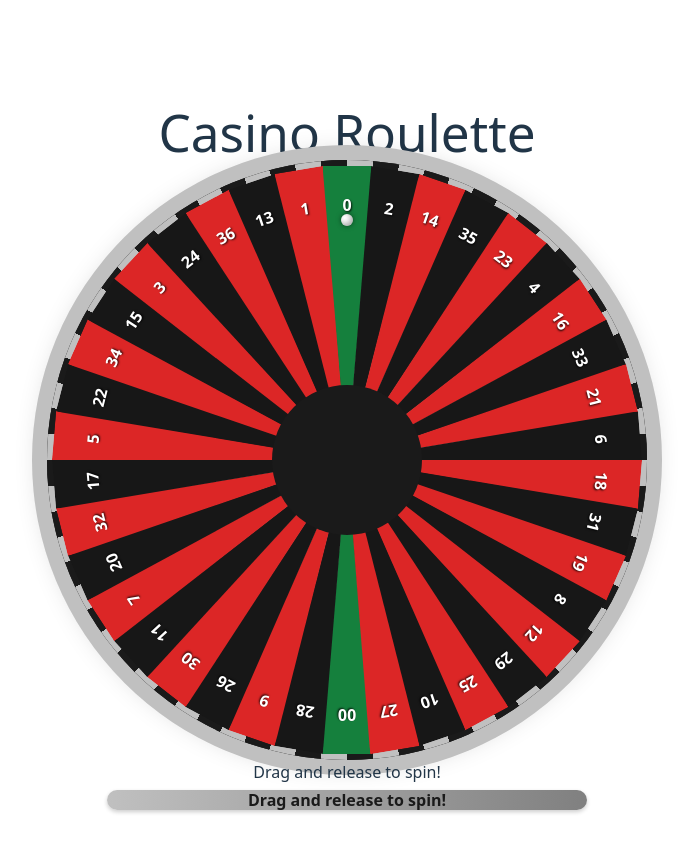
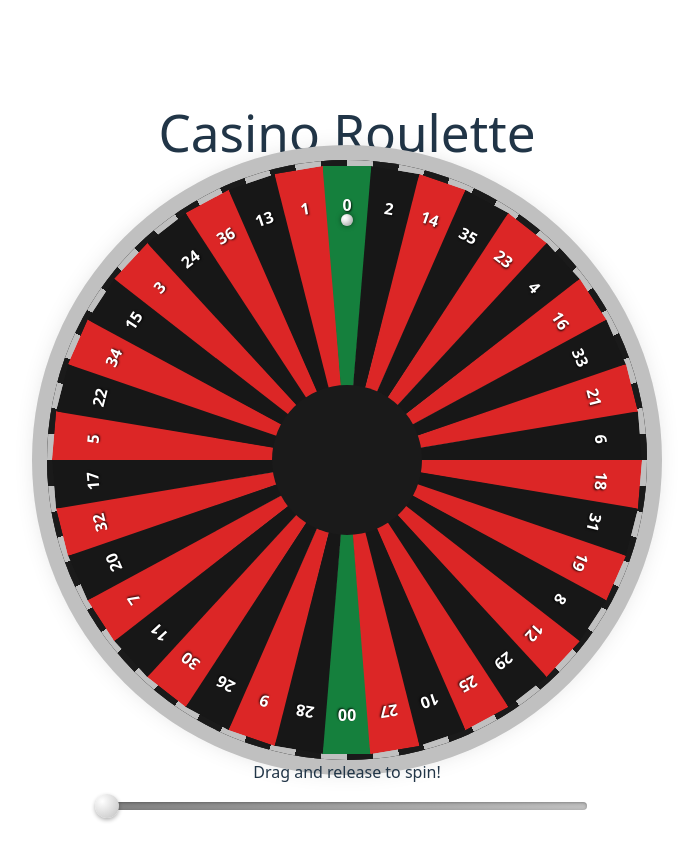
Before and after one commit to heyvj99/heyvj99-roulettewheelrng, a React (Vite) app: page / in a window 1280 px wide. Shown: the top 860 px of the page, without its empty margins (293-986 px from the left). Built offline with nearby package versions, Linux system fonts and the light colour scheme.

Commit message:
adjusting the speed as proportional to drag

```diff
--- a/src/components/RouletteWheel.tsx
+++ b/src/components/RouletteWheel.tsx
@@ -50,34 +50,78 @@ const RouletteWheel = () => {
   const [rotation, setRotation] = useState(0);
   const [isSpinning, setIsSpinning] = useState(false);
   const [result, setResult] = useState<number | string | null>(null);
+  const [knobPosition, setKnobPosition] = useState(0);
   const wheelRef = useRef<HTMLDivElement>(null);
-  const dragStartRef = useRef<number | null>(null);
+  const spinnerRef = useRef<HTMLDivElement>(null);
+  const dragStartRef = useRef<{ x: number; time: number } | null>(null);
   const lastRotationRef = useRef(rotation);
 
   const handleDragStart = (e: React.MouseEvent | React.TouchEvent) => {
     if (isSpinning) return;
     const clientX = 'touches' in e ? e.touches[0].clientX : e.clientX;
-    dragStartRef.current = clientX;
+    dragStartRef.current = { x: clientX, time: performance.now() };
     lastRotationRef.current = rotation;
+
+    // Add event listeners to handle drag outside the spinner
+    document.addEventListener('mousemove', handleDragMove as any);
+    document.addEventListener('mouseup', handleDragEnd as any);
+    document.addEventListener('touchmove', handleDragMove as any);
+    document.addEventListener('touchend', handleDragEnd as any);
   };
 
   const handleDragMove = (e: React.MouseEvent | React.TouchEvent) => {
-    if (!dragStartRef.current || isSpinning) return;
+    if (!dragStartRef.current || isSpinning || !spinnerRef.current) return;
     const clientX = 'touches' in e ? e.touches[0].clientX : e.clientX;
-    const delta = clientX - dragStartRef.current;
-    const newRotation = lastRotationRef.current + delta * 0.5;
-    setRotation(newRotation);
+    const spinnerRect = spinnerRef.current.getBoundingClientRect();
+    const spinnerWidth = spinnerRect.width;
+
+    // Calculate position as percentage (0 to 100)
+    const newPosition = Math.max(0, Math.min(100,
+      ((clientX - spinnerRect.left) / spinnerWidth) * 100
+    ));
+
+    setKnobPosition(newPosition);
   };
 
-  const handleDragEnd = () => {
+  const handleDragEnd = (e: React.MouseEvent | React.TouchEvent) => {
     if (!dragStartRef.current || isSpinning) return;
+
+    // Remove event listeners
+    document.removeEventListener('mousemove', handleDragMove as any);
+    document.removeEventListener('mouseup', handleDragEnd as any);
+    document.removeEventListener('touchmove', handleDragMove as any);
+    document.removeEventListener('touchend', handleDragEnd as any);
+
+    // Calculate velocity based on drag distance and time
+    const endX = 'touches' in e ? e.changedTouches[0].clientX : e.clientX;
+    const dragDistance = endX - dragStartRef.current.x;
+    const dragTime = performance.now() - dragStartRef.current.time;
+    const velocity = Math.abs(dragDistance / dragTime); // pixels per millisecond
+
+    // Get spinner width to calculate drag percentage
+    const spinnerWidth = spinnerRef.current?.getBoundingClientRect().width || 400;
+    const dragPercentage = Math.abs(dragDistance) / spinnerWidth;
+
+    // Reset knob position immediately
+    setKnobPosition(0);
+
     setIsSpinning(true);
 
-    const spinRotations = Math.random() * 8 + 12; // 12-20 rotations
-    const finalRotation = rotation + (spinRotations * 360);
+    // Convert drag percentage to rotations
+    // For small drags (< 25% of width), do partial rotations
+    // For full width drag, do many rotations
+    const minRotation = 0.25; // quarter turn minimum
+    const maxRotations = 20; // maximum number of rotations for full drag
+    const rotations = dragPercentage < 0.25
+      ? dragPercentage * 2 // less than quarter width = partial rotation
+      : minRotation + (dragPercentage * maxRotations);
 
+    const finalRotation = rotation + (rotations * 360);
     const startTime = performance.now();
-    const duration = 6000; // 6 seconds for more realistic spin
+    // Duration also scales with drag distance
+    const minDuration = 1000; // minimum spin time
+    const maxDuration = 6000; // maximum spin time
+    const duration = minDuration + (dragPercentage * (maxDuration - minDuration));
 
     const animate = () => {
       const now = performance.now();
@@ -130,16 +174,19 @@ const RouletteWheel = () => {
       </div>
       <div className="ball" />
       <div
-        className="spinner"
-        onMouseDown={handleDragStart}
-        onMouseMove={handleDragMove}
-        onMouseUp={handleDragEnd}
-        onMouseLeave={handleDragEnd}
-        onTouchStart={handleDragStart}
-        onTouchMove={handleDragMove}
-        onTouchEnd={handleDragEnd}
+        ref={spinnerRef}
+        className={`spinner ${isSpinning ? 'disabled' : ''}`}
+        onMouseDown={isSpinning ? undefined : handleDragStart}
+        onTouchStart={isSpinning ? undefined : handleDragStart}
       >
-        Drag and release to spin!
+        <div
+          className="spinner-track"
+          style={{ width: `${knobPosition}%` }}
+        />
+        <div
+          className="spinner-knob"
+          style={{ left: `${knobPosition}%` }}
+        />
       </div>
       {result !== null && (
         <div className="absolute top-1/2 left-1/2 transform -translate-x-1/2 -translate-y-1/2 text-4xl font-bold text-white bg-black bg-opacity-50 px-4 py-2 rounded">
--- a/src/index.css
+++ b/src/index.css
@@ -181,17 +181,47 @@ button:focus-visible {
     left: 50%;
     transform: translateX(-50%);
     width: 80%;
-    height: 20px;
-    background: linear-gradient(90deg, #c0c0c0, #808080);
-    border-radius: 10px;
-    cursor: pointer;
+    height: 8px;
+    background: linear-gradient(90deg, #808080, #c0c0c0);
+    border-radius: 4px;
     user-select: none;
     touch-action: none;
-    box-shadow: 0 2px 4px rgba(0, 0, 0, 0.2);
-    text-align: center;
-    line-height: 20px;
-    color: #1a1a1a;
-    font-weight: bold;
+    box-shadow: inset 0 1px 3px rgba(0, 0, 0, 0.3);
+  }
+
+  .spinner.disabled {
+    opacity: 0.5;
+    cursor: not-allowed;
+  }
+
+  .spinner-knob {
+    position: absolute;
+    left: 0;
+    top: 50%;
+    transform: translate(-50%, -50%);
+    width: 24px;
+    height: 24px;
+    background: radial-gradient(circle at 30% 30%, #ffffff, #c0c0c0);
+    border-radius: 50%;
+    cursor: grab;
+    box-shadow: 0 2px 4px rgba(0, 0, 0, 0.3);
+    z-index: 5;
+    transition: transform 0.1s, left 0s;
+  }
+
+  .spinner.disabled .spinner-knob {
+    cursor: not-allowed;
+    background: radial-gradient(circle at 30% 30%, #d4d4d4, #a0a0a0);
+  }
+
+  .spinner-track {
+    position: absolute;
+    left: 0;
+    top: 0;
+    height: 100%;
+    background: #4a90e2;
+    border-radius: 4px;
+    width: 0;
   }
 
   /* Outer decorative ring */
```
